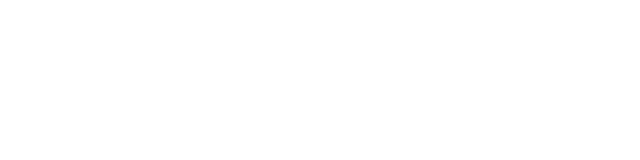
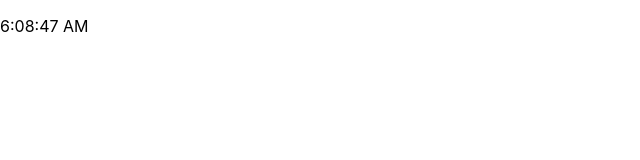
Before and after one commit to pallav8511421805/first-pr, a React (Create React App) app: page / in a window 1280 px wide. Shown: the top 160 px of the page, without its empty margins (0-640 px from the left). Built offline with nearby package versions, Linux system fonts and the light colour scheme.

Commit message:
change time

```diff
--- a/src/App.js
+++ b/src/App.js
@@ -5,10 +5,12 @@
 import Cityfun from './containers/Cityfun';
 import Contry from './containers/Contry';
 import Countryfun from './containers/Countryfun';
+import Time from './components/Time';
 
 function App() {
   return (
      <div>
+       <Time/>
        {/* <City/> */}
        {/* <City id="101"/> */}
        {/* <Cityfun/> */}
--- a/src/components/Time.js
+++ b/src/components/Time.js
@@ -12,7 +12,7 @@
     render() {
         return (
             <div>
-                <p>{this.state.time}</p>
+                <p>{this.state.time.toLocaleTimeString()}</p>
             </div>
         );
     }
```
